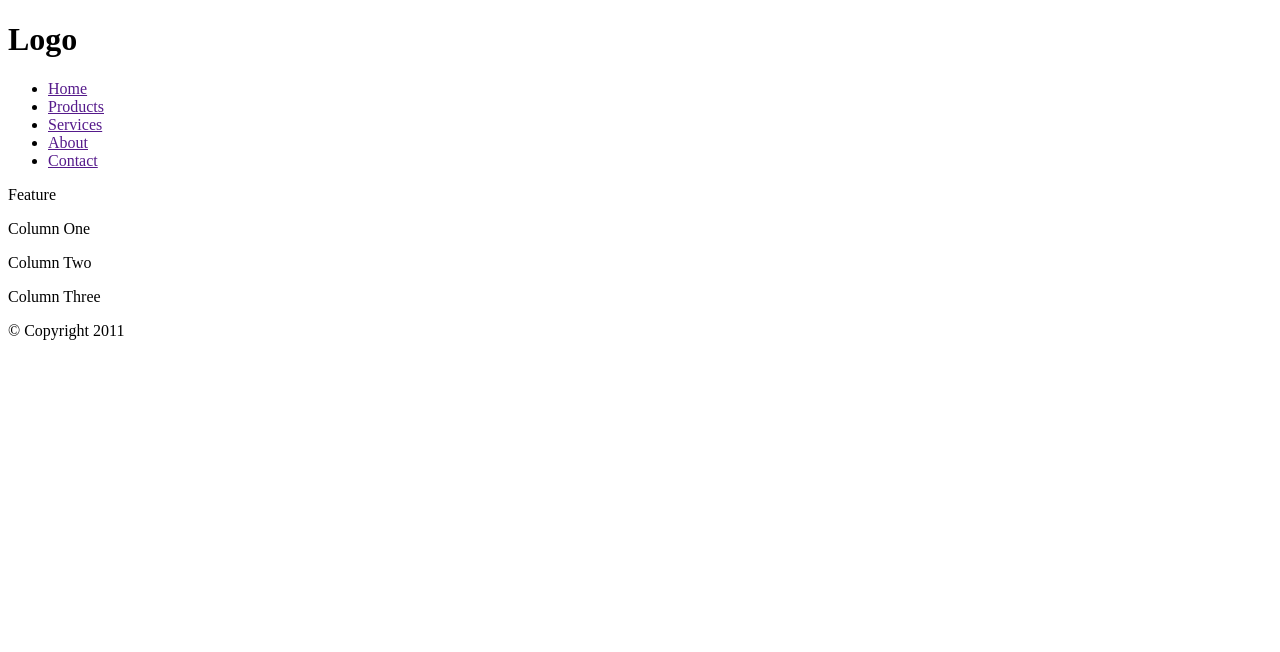
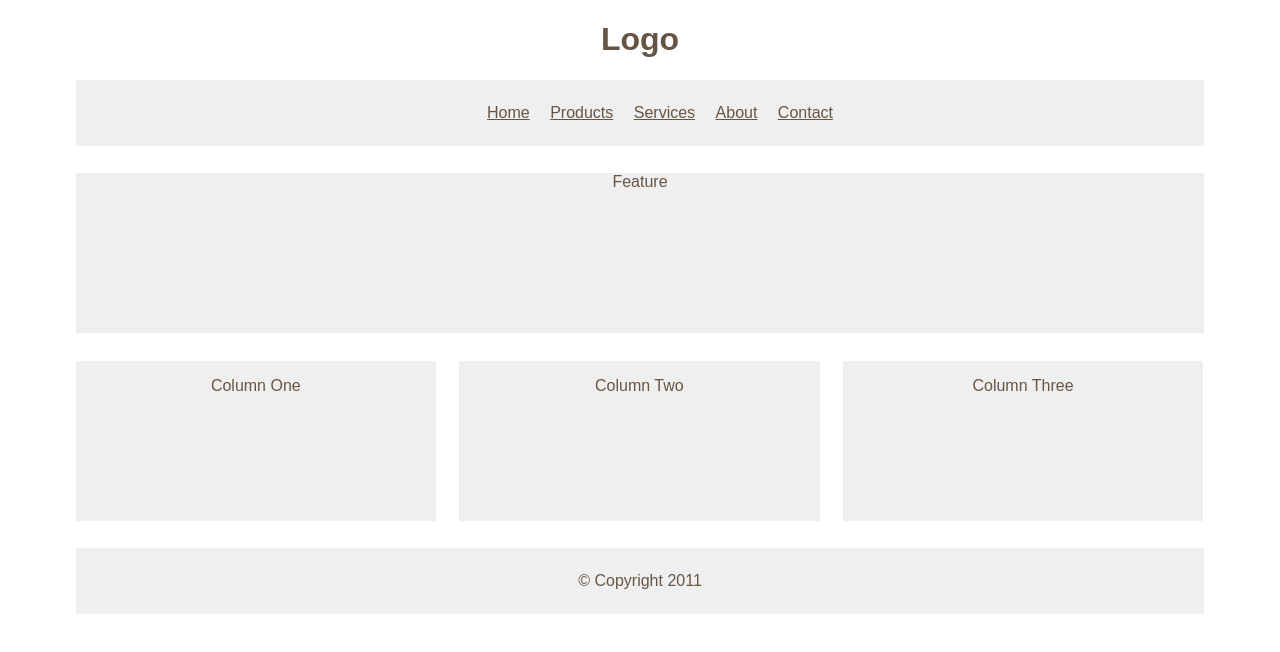
Before and after one commit to tr-dev-bc/dev109, a plain HTML site: page m04/index.html in a window 1280 px wide. Drawn offline with Linux system fonts and the light colour scheme.

Commit message:
Update index.html

```diff
--- a/m04/index.html
+++ b/m04/index.html
@@ -3,7 +3,7 @@
 <html>
 	<head>
 		<title>Liquid Layout</title>
-		<link rel="stylesheet" type="text/css" href="stylescss">
+		<link rel="stylesheet" type="text/css" href="styles.css">
 	</head>
 	<body>
 		<div id="header">
```
